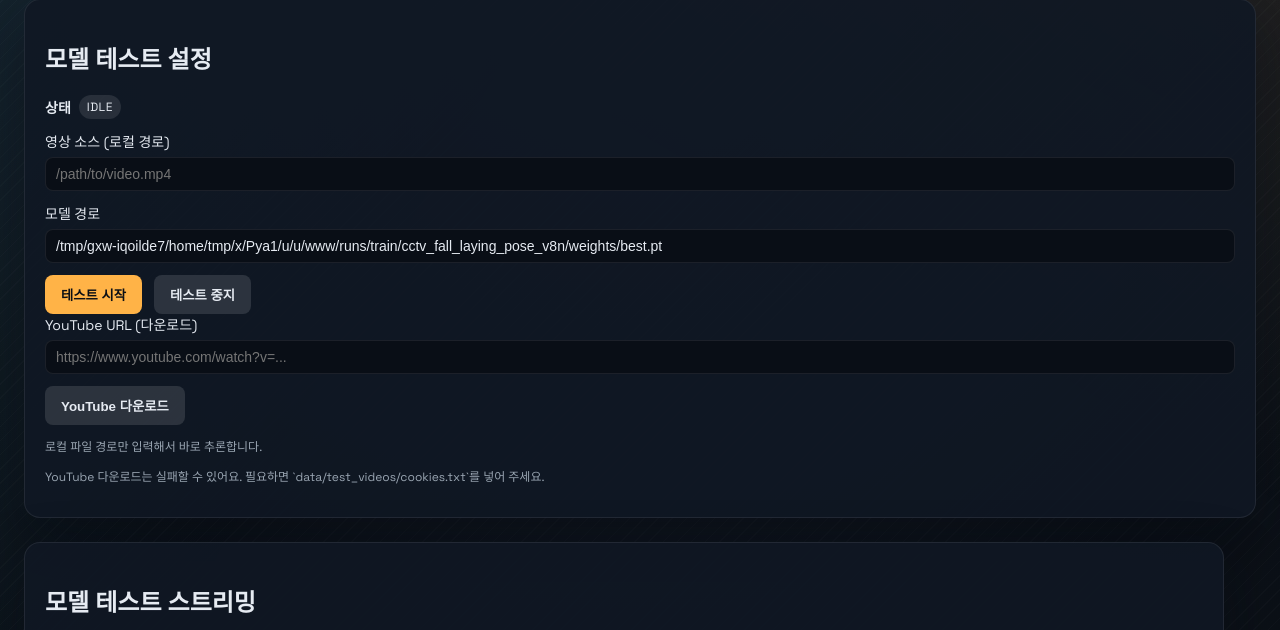
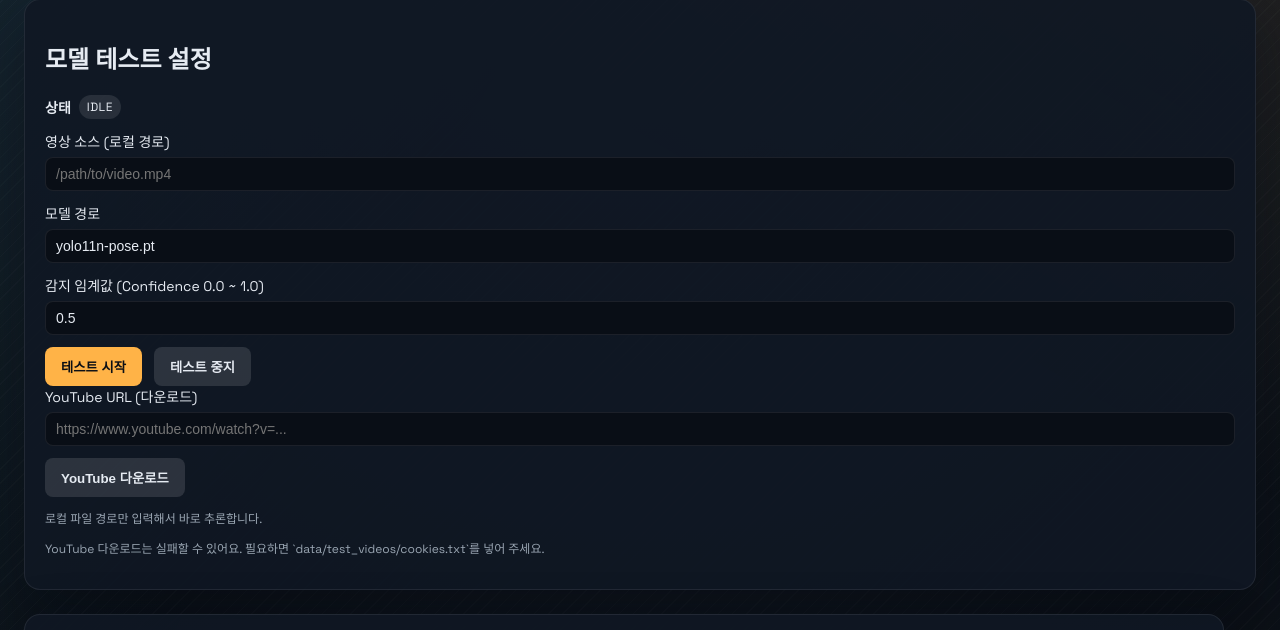
Before and after one commit to addinedu-ros-11th/deeplearning-repo-2, a Flask app: page /test in a window 1280 px wide. Shown: the part 97-727 px from the top of the page. Run offline with Flask 3, Linux system fonts and the light colour scheme.

Commit message:
Update fall detection rules and include YOLOv11n-pose model

```diff
--- a/poc/face_id_app/app.py
+++ b/poc/face_id_app/app.py
@@ -70,7 +70,7 @@ CAMERA_BY_ID_MATCH = os.getenv("CAMERA_BY_ID_MATCH", "").strip()
 CAMERA2_BY_ID_MATCH = os.getenv("CAMERA2_BY_ID_MATCH", "").strip()
 FALL_MODEL_PATH = os.getenv(
     "FALL_MODEL_PATH",
-    str(REPO_ROOT / "runs" / "train" / "cctv_fall_laying_pose_v8n" / "weights" / "best.pt"),
+    "yolo11n-pose.pt", # Use standard YOLOv8/11 Pose model (auto-download)
 )
 FALL_CONF = float(os.getenv("FALL_CONF", "0.5"))
 FALL_FPS = float(os.getenv("FALL_FPS", "5.0"))
@@ -845,12 +845,15 @@ def get_fall_model():
             _fall_model_error = exc
             print(f"[fall] ultralytics import failed: {exc}")
             return None
-        model_path = Path(FALL_MODEL_PATH)
-        if not model_path.exists():
-            _fall_model_error = f"missing model: {model_path}"
-            print(f"[fall] model not found: {model_path}")
+
+        # Allow automatic download by Ultralytics if file doesn't exist locally
+        try:
+            _fall_model = YOLO(str(FALL_MODEL_PATH))
+        except Exception as exc:
+            _fall_model_error = f"failed to load model: {FALL_MODEL_PATH} ({exc})"
+            print(f"[fall] model load failed: {FALL_MODEL_PATH}, {exc}")
             return None
-        _fall_model = YOLO(str(model_path))
+
         return _fall_model
 
 
@@ -873,6 +876,130 @@ def get_fire_smoke_model():
         _fire_smoke_model = YOLO(str(model_path))
         return _fire_smoke_model
 
+def _iou(box_a, box_b):
+    ax1, ay1, ax2, ay2 = box_a
+    bx1, by1, bx2, by2 = box_b
+    inter_x1 = max(ax1, bx1)
+    inter_y1 = max(ay1, by1)
+    inter_x2 = min(ax2, bx2)
+    inter_y2 = min(ay2, by2)
+    inter_w = max(0.0, inter_x2 - inter_x1)
+    inter_h = max(0.0, inter_y2 - inter_y1)
+    inter_area = inter_w * inter_h
+    if inter_area == 0.0:
+        return 0.0
+    area_a = max(0.0, ax2 - ax1) * max(0.0, ay2 - ay1)
+    area_b = max(0.0, bx2 - bx1) * max(0.0, by2 - by1)
+    union = area_a + area_b - inter_area
+    return inter_area / union if union > 0 else 0.0
+
+
+def _center_distance(box_a, box_b):
+    ax1, ay1, ax2, ay2 = box_a
+    bx1, by1, bx2, by2 = box_b
+    acx = (ax1 + ax2) / 2.0
+    acy = (ay1 + ay2) / 2.0
+    bcx = (bx1 + bx2) / 2.0
+    bcy = (by1 + by2) / 2.0
+    return ((acx - bcx) ** 2 + (acy - bcy) ** 2) ** 0.5
+
+
+def _box_size(box):
+    x1, y1, x2, y2 = box
+    return max(0.0, x2 - x1), max(0.0, y2 - y1)
+
+
+def _group_by_overlap(boxes, scores, iou_threshold=0.3, center_threshold=0.45):
+    groups = []
+    for idx, box in enumerate(boxes):
+        matched = False
+        for group in groups:
+            rep_idx = group[0]
+            rep_box = boxes[rep_idx]
+            iou = _iou(box, rep_box)
+            dist = _center_distance(box, rep_box)
+            rep_w, rep_h = _box_size(rep_box)
+            diag = (rep_w ** 2 + rep_h ** 2) ** 0.5
+            near_center = diag > 0 and dist <= diag * center_threshold
+            if iou >= iou_threshold or near_center:
+                group.append(idx)
+                matched = True
+                break
+        if not matched:
+            groups.append([idx])
+    selected = []
+    for group in groups:
+        best_idx = max(group, key=lambda i: scores[i] if scores[i] is not None else -1)
+        selected.append(best_idx)
+    return selected
+
+
+def _draw_pose(frame, keypoints, keypoint_scores=None):
+    if not keypoints:
+        return
+    skeleton = [
+        (0, 1), (1, 2), (2, 3), (3, 4),
+        (1, 5), (5, 6), (6, 7),
+        (1, 8), (8, 9), (9, 10),
+        (8, 11), (11, 12), (12, 13),
+        (0, 14), (0, 15), (14, 16), (15, 17),
+    ]
+    for idx, (x, y) in enumerate(keypoints):
+        if keypoint_scores and keypoint_scores[idx] is not None and keypoint_scores[idx] < 0.3:
+            continue
+        cv2.circle(frame, (int(x), int(y)), 3, (0, 255, 0), -1)
+    for a, b in skeleton:
+        if a >= len(keypoints) or b >= len(keypoints):
+            continue
+        if keypoint_scores:
+            if keypoint_scores[a] is not None and keypoint_scores[a] < 0.3:
+                continue
+            if keypoint_scores[b] is not None and keypoint_scores[b] < 0.3:
+                continue
+        ax, ay = keypoints[a]
+        bx, by = keypoints[b]
+        cv2.line(frame, (int(ax), int(ay)), (int(bx), int(by)), (255, 0, 255), 2)
+
+
+def check_fall_rule(bbox, keypoints_xy, keypoints_conf):
+    """Rule-based fall detection using BBox and Keypoints."""
+    x1, y1, x2, y2 = bbox
+    w = x2 - x1
+    h = y2 - y1
+
+    # [Pre-check] 상반신 클로즈업 오탐지 방지
+    # 골반(Hip)이 보이지 않거나 신뢰도가 낮으면 "판단 불가"로 간주 (즉, 낙상 아님)
+    # Keypoints: 11=L_Hip, 12=R_Hip
+    has_hips = False
+    if len(keypoints_conf) >= 13:
+        if keypoints_conf[11] > 0.4 or keypoints_conf[12] > 0.4:
+            has_hips = True
+
+    if not has_hips:
+        return False  # 골반이 안 보이면(상반신 샷 등) 낙상 판단을 하지 않음
+
+    # Rule 1: Aspect Ratio (Width > Height * 0.9)
+    if w > h * 0.9:
+        return True
+
+    # Rule 2/3: Torso Angle & Inverted Torso
+    # Keypoints: 5=L_Shoulder, 6=R_Shoulder, 11=L_Hip, 12=R_Hip
+    if len(keypoints_xy) >= 13:
+        if (keypoints_conf[5] > 0.5 and keypoints_conf[6] > 0.5 and
+            keypoints_conf[11] > 0.5 and keypoints_conf[12] > 0.5):
+            shoulder_y = (keypoints_xy[5][1] + keypoints_xy[6][1]) / 2
+            hip_y = (keypoints_xy[11][1] + keypoints_xy[12][1]) / 2
+            # In image coordinates, larger Y is lower.
+            if shoulder_y > hip_y:
+                return True
+
+            vertical_dist = abs(shoulder_y - hip_y)
+            if h > 0:
+                rel_dist = vertical_dist / h
+                if rel_dist < 0.2:
+                    return True
+
+    return False
 
 def annotate_fall_frame(frame, source_id, clip_recorder):
     model = get_fall_model()
@@ -887,8 +1014,14 @@ def annotate_fall_frame(frame, source_id, clip_recorder):
         names = res.names or {}
         fall_found = False
         fall_label = None
-        fall_score = None
+        fall_score = 0.0
         fall_boxes = []
+        kpts_list = None
+        kconf_list = None
+        if res.keypoints is not None and res.keypoints.xy is not None:
+            kpts_list = res.keypoints.xy.tolist()
+            if getattr(res.keypoints, "conf", None) is not None:
+                kconf_list = res.keypoints.conf.tolist()
         if res.boxes is not None and res.boxes.cls is not None:
             cls_list = res.boxes.cls.tolist()
             conf_list = res.boxes.conf.tolist() if res.boxes.conf is not None else [None] * len(cls_list)
@@ -896,14 +1029,50 @@ def annotate_fall_frame(frame, source_id, clip_recorder):
             for idx, cls_id in enumerate(cls_list):
                 label = names.get(int(cls_id), str(int(cls_id)))
                 score = conf_list[idx] if idx < len(conf_list) else None
-                if idx < len(xyxy_list):
-                    x1, y1, x2, y2 = xyxy_list[idx]
-                    fall_boxes.append([float(x1), float(y1), float(x2), float(y2)])
-                if is_fall_event(label):
+                if idx >= len(xyxy_list):
+                    continue
+                x1, y1, x2, y2 = xyxy_list[idx]
+                fall_boxes.append([float(x1), float(y1), float(x2), float(y2)])
+                cv2.rectangle(annotated, (int(x1), int(y1)), (int(x2), int(y2)), (0, 180, 255), 2)
+                label_text = f"{label} {score:.2f}" if score is not None else label
+                cv2.putText(
+                    annotated,
+                    label_text,
+                    (int(x1), max(0, int(y1) - 6)),
+                    cv2.FONT_HERSHEY_SIMPLEX,
+                    0.6,
+                    (0, 180, 255),
+                    2,
+                    cv2.LINE_AA,
+                )
+                rule_match = False
+                if kpts_list and idx < len(kpts_list):
+                    kpts = kpts_list[idx]
+                    kconf = kconf_list[idx] if kconf_list and idx < len(kconf_list) else None
+                    _draw_pose(annotated, kpts, kconf)
+                    if kconf is None:
+                        kconf = [1.0] * len(kpts)
+                    rule_match = check_fall_rule([x1, y1, x2, y2], kpts, kconf)
+                if rule_match or is_fall_event(label):
                     fall_found = True
-                    if fall_score is None or (score is not None and score > fall_score):
+                    fall_label = "fall" if rule_match else label
+                    if score is not None and score > fall_score:
                         fall_score = score
-                        fall_label = label
+                        fall_label = "fall" if rule_match else label
+                    if rule_match:
+                        cv2.rectangle(annotated, (int(x1), int(y1)), (int(x2), int(y2)), (0, 0, 255), 2)
+                        cv2.putText(
+                            annotated,
+                            f"FALL {score:.2f}" if score is not None else "FALL",
+                            (int(x1), max(0, int(y1) - 10)),
+                            cv2.FONT_HERSHEY_SIMPLEX,
+                            0.6,
+                            (0, 0, 255),
+                            2,
+                            cv2.LINE_AA,
+                        )
+        source_key = source_id or "unknown"
+        now_mono = time.monotonic()
         if fall_found:
             cv2.putText(
                 annotated,
@@ -923,7 +1092,9 @@ def annotate_fall_frame(frame, source_id, clip_recorder):
             if row_id and clip_recorder:
                 clip_recorder.trigger(row_id, fall_label, source_id)
     except Exception as exc:
-        print(f"[fall] label overlay failed: {exc}")
+        print(f"[fall] rule-based label overlay failed: {exc}")
+        import traceback
+        traceback.print_exc()
     return annotated
 
 
@@ -1030,18 +1201,21 @@ def _get_video_stream_source(path_str):
     return None, f"file not found: {path_str}"
 
 
-def _start_test_stream(youtube_url, model_path):
+def _start_test_stream(youtube_url, model_path, conf=None):
     global _test_thread, _test_source_url, _test_model_path
 
     if _test_thread and _test_thread.is_alive():
         _stop_test_stream()
+
+    if conf is None:
+        conf = TEST_CONF
 
     _test_stop_event.clear()
     _test_source_url = youtube_url
     _test_model_path = model_path
     thread = threading.Thread(
         target=_test_loop,
-        args=(youtube_url, model_path, TEST_CONF, TEST_FPS),
+        args=(youtube_url, model_path, conf, TEST_FPS),
         daemon=True,
     )
     _test_thread = thread
@@ -1055,6 +1229,41 @@ def _stop_test_stream():
         _test_thread.join(timeout=2.0)
     _test_thread = None
     _set_test_status("stopped", "stream stopped")
+
+
+def _draw_test_fall_result(results, annotated):
+    """Helper to draw fall detection result on test stream"""
+    res = results[0]
+    if res.boxes is not None:
+        boxes = res.boxes
+        keypoints = res.keypoints
+        for idx, box in enumerate(boxes):
+            xyxy = box.xyxy[0].tolist()
+            x1, y1, x2, y2 = map(int, xyxy)
+            score = float(box.conf[0])
+
+            kpts_xy = []
+            kpts_conf = []
+            if keypoints is not None and keypoints.xy is not None:
+                if idx < len(keypoints.xy):
+                    kpts_xy = keypoints.xy[idx].tolist()
+                    if keypoints.conf is not None:
+                        kpts_conf = keypoints.conf[idx].tolist()
+                    else:
+                        kpts_conf = [1.0] * len(kpts_xy)
+
+            if check_fall_rule(xyxy, kpts_xy, kpts_conf):
+                cv2.rectangle(annotated, (x1, y1), (x2, y2), (0, 0, 255), 4)
+                cv2.putText(
+                    annotated,
+                    f"FALL (Test) {score:.2f}",
+                    (x1, y1 - 10),
+                    cv2.FONT_HERSHEY_SIMPLEX,
+                    0.8,
+                    (0, 0, 255),
+                    2
+                )
+    return annotated
 
 
 def _test_loop(youtube_url, model_path, conf, fps):
@@ -1110,6 +1319,7 @@ def _test_loop(youtube_url, model_path, conf, fps):
                 results = model.predict(frame, conf=conf, verbose=False)
                 if results:
                     annotated = results[0].plot()
+                    _draw_test_fall_result(results, annotated)
                 else:
                     annotated = frame
                 ok, buffer = cv2.imencode(
@@ -1140,6 +1350,7 @@ def _test_loop(youtube_url, model_path, conf, fps):
         results = model.predict(frame, conf=conf, verbose=False)
         if results:
             annotated = results[0].plot()
+            _draw_test_fall_result(results, annotated)
         else:
             annotated = frame
 
@@ -1600,6 +1811,11 @@ def test_seek():
 def test_start():
     video_source = request.form.get("video_source", "").strip()
     model_path = request.form.get("model_path", "").strip()
+    try:
+        test_conf = float(request.form.get("test_conf", str(TEST_CONF)))
+    except ValueError:
+        test_conf = TEST_CONF
+
     if not video_source or not model_path:
         return render_template(
             "test.html",
@@ -1607,12 +1823,13 @@ def test_start():
             model_path=model_path or FALL_MODEL_PATH,
             video_source=video_source,
             download_message="",
-            test_conf=TEST_CONF,
+            test_conf=test_conf,
             test_fps=TEST_FPS,
         )
     _start_test_stream(
         video_source,
         model_path,
+        conf=test_conf
     )
     return redirect(url_for("test_page"))
 
--- a/poc/face_id_app/templates/test.html
+++ b/poc/face_id_app/templates/test.html
@@ -38,6 +38,10 @@
         <label>
           모델 경로
           <input type="text" name="model_path" value="{{ model_path }}" required>
+        </label>
+        <label>
+          감지 임계값 (Confidence 0.0 ~ 1.0)
+          <input type="number" step="0.01" min="0.01" max="1.0" name="test_conf" value="{{ test_conf }}" required>
         </label>
         <div class="form-row">
           <button type="submit">테스트 시작</button>
--- a/train_pose_cctv.py
+++ b/train_pose_cctv.py
@@ -10,7 +10,7 @@ DATASET_ROOT = (
 )
 DATASET_YAML = f"{DATASET_ROOT}/dataset.yaml"
 PROJECT_DIR = "/home/jm/dev_ws/mind_reading/deeplearning-repo-2/runs/train"
-RUN_NAME = "cctv_fall_laying_pose_v8n"
+RUN_NAME = "cctv_fall_laying_pose_v11m"
 
 
 def update_dataset_yaml(dataset_yaml: Path, root_dir: Path, train_rel: str, val_rel: str) -> None:
@@ -98,8 +98,9 @@ def main():
         val_rel="images/val",
     )
 
-    model_name = "yolov8n-pose.pt"
+    model_name = "yolo11m-pose.pt"  # Use Medium model instead of Extra Large for 6GB GPU
     device = 0 if torch.cuda.is_available() else "cpu"
+    # Use explicit small batch size for 6GB GPU
     batch = 4 if torch.cuda.is_available() else 2
 
     print(f"Using model={model_name}, device={device}, batch={batch}")
```
Also changed, not shown: mind_reading.png, 1 other file.
